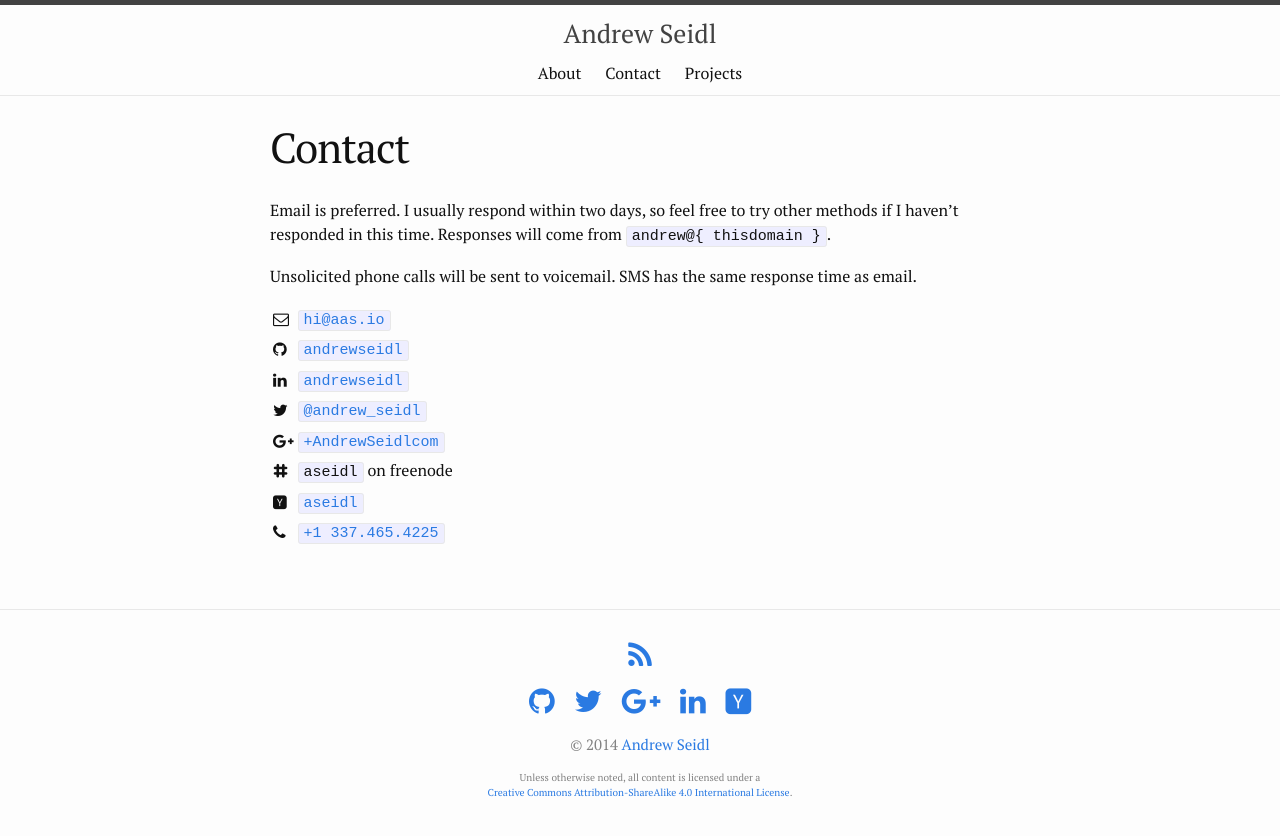
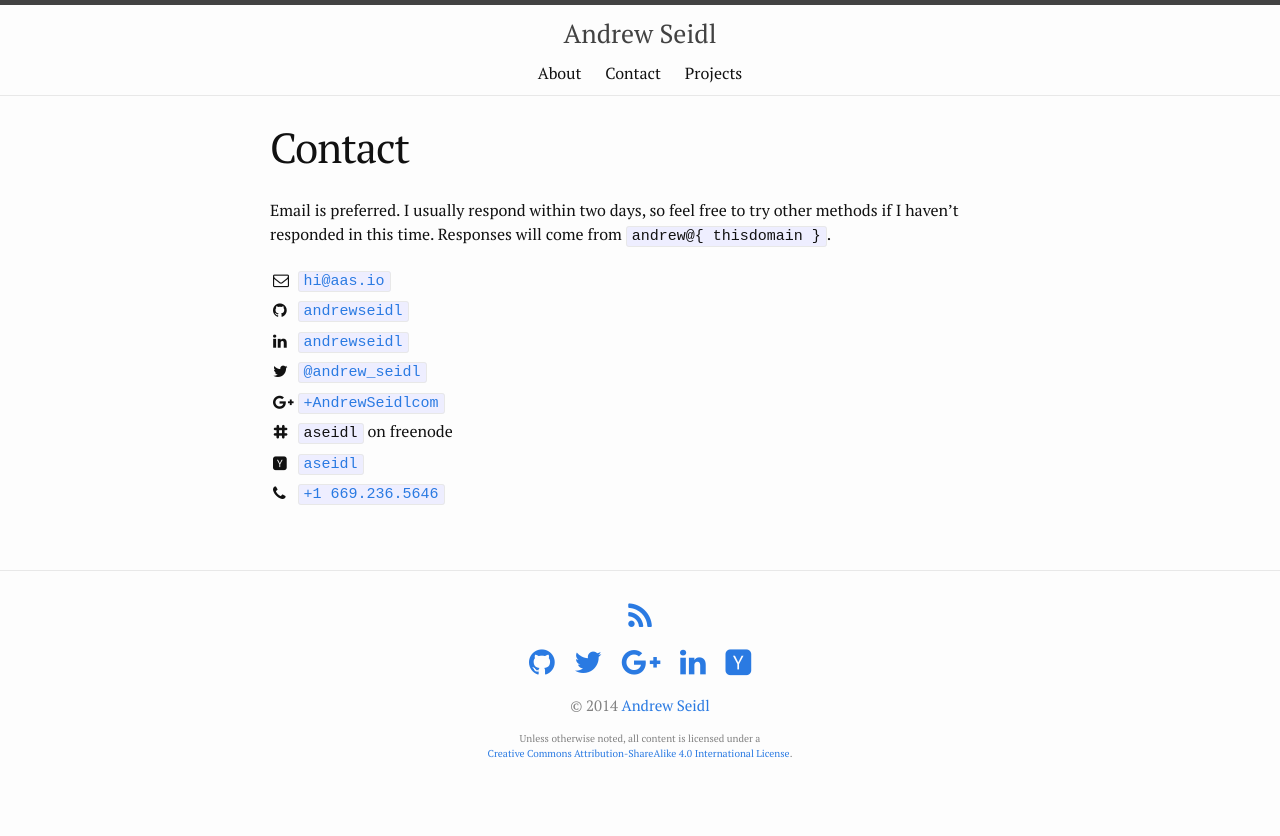
Before and after one commit to andrewseidl/andrewseidl.com, a Jekyll site: the page built from contact.md, in a window 1280 px wide. Shown: the top 836 px of the page. Built offline with Jekyll 4.4.1, drawn with Linux system fonts in a browser that asks for light colours; nearby versions of some CDN libraries.

Commit message:
Rewrite phone hack, now optimized to nlogn!

```diff
--- a/contact.md
+++ b/contact.md
@@ -5,8 +5,6 @@ permalink: /contact/
 ---
 
 Email is preferred.  I usually respond within two days, so feel free to try other methods if I haven't responded in this time.  Responses will come from `andrew@{ thisdomain }`.
-
-Unsolicited phone calls will be sent to voicemail. SMS has the same response time as email.
 
 |-:|-
 | <i class="fa fa-envelope-o"></i> | <a href="mailto:{{ site.email }}">`{{ site.email }}`</a>
@@ -16,4 +14,4 @@ Unsolicited phone calls will be sent to voicemail. SMS has the same response tim
 | <i class="fa fa-google-plus"></i> | <a href="https://plus.google.com/{{ site.googleplus_username }}">`{{ site.googleplus_username }}`</a>
 | <i class="fa fa-slack"></i> | `aseidl` on freenode
 | <i class="fa fa-hacker-news"></i> | <a href="https://news.ycombinator.com/user?id={{ site.hackernews_username }}">`{{ site.hackernews_username }}`</a>
-| <i class="fa fa-phone"></i> | <a href="tel:+1337465HACK">`+1 337.465.4225`</a>
+| <i class="fa fa-phone"></i> | <a href="tel:+166923NLOGN">`+1 669.236.5646`</a>
```
